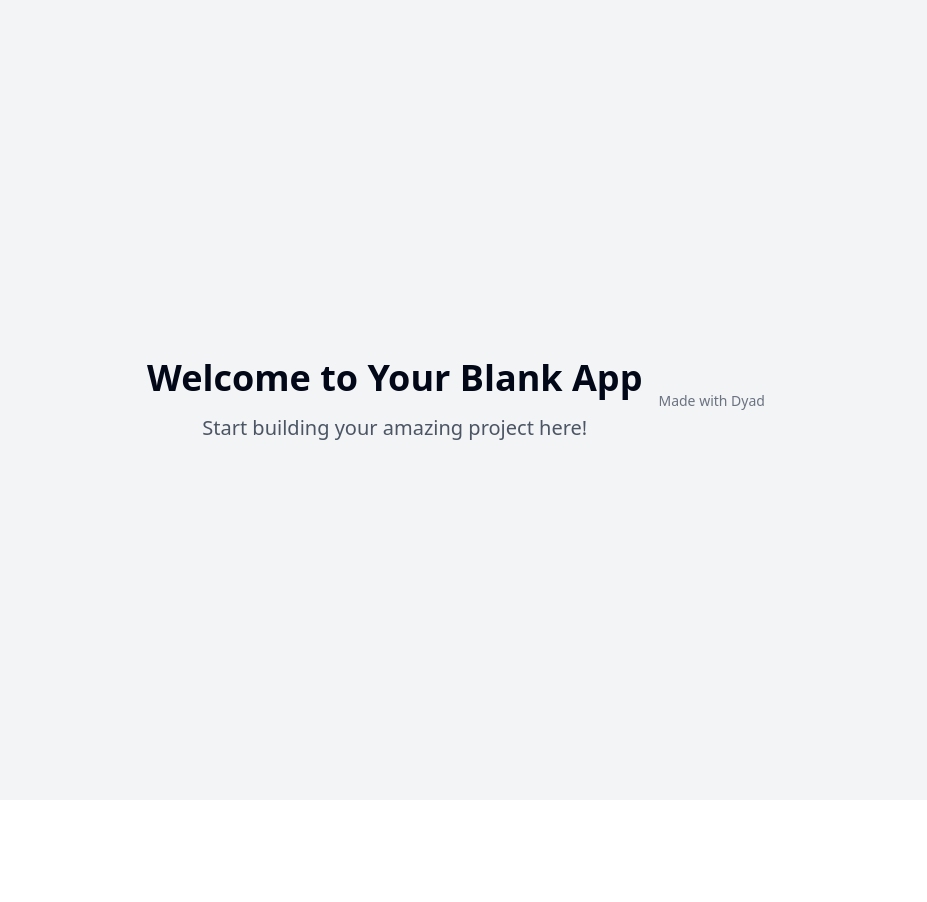
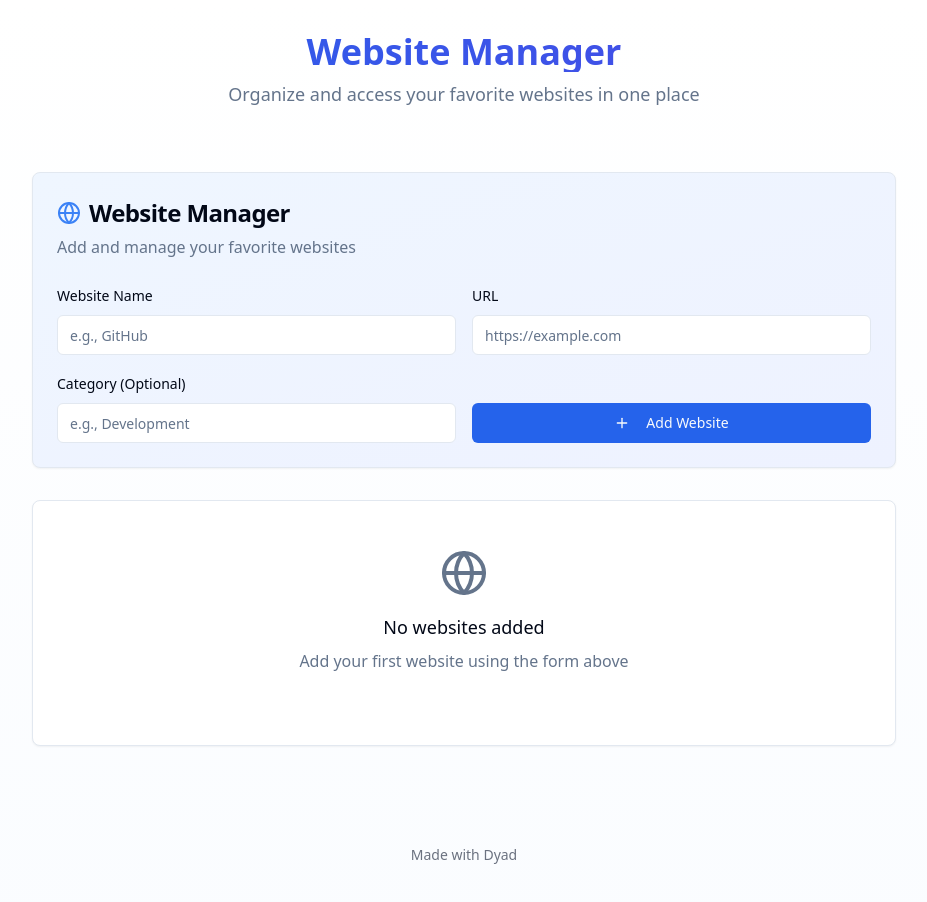
Before and after one commit to Rajveer1111231/CTONEW, a React (Vite) app: page / in a window 1280 px wide. Shown: the top 902 px of the page, without its empty margins (176-1103 px from the left). Before the commit the page ends 800 px from the top, so only its background shows below. Built offline with nearby package versions, Linux system fonts and the light colour scheme.

Commit message:
[dyad] Creating a modern website list manager - wrote 2 file(s)

```diff
--- /dev/null
+++ b/src/components/WebsiteList.tsx
@@ -0,0 +1,212 @@
+"use client";
+
+import { useState } from "react";
+import { Card, CardContent, CardHeader, CardTitle } from "@/components/ui/card";
+import { Button } from "@/components/ui/button";
+import { Input } from "@/components/ui/input";
+import { Label } from "@/components/ui/label";
+import {
+  ExternalLink,
+  Plus,
+  Trash2,
+  Globe,
+  Search,
+  Calendar,
+  Tag
+} from "lucide-react";
+import { useToast } from "@/hooks/use-toast";
+import { format } from "date-fns";
+
+interface Website {
+  id: string;
+  name: string;
+  url: string;
+  category: string;
+  createdAt: Date;
+}
+
+const WebsiteList = () => {
+  const [websites, setWebsites] = useState<Website[]>([]);
+  const [name, setName] = useState("");
+  const [url, setUrl] = useState("");
+  const [category, setCategory] = useState("");
+  const { toast } = useToast();
+
+  const validateUrl = (urlString: string) => {
+    try {
+      const urlObj = new URL(urlString);
+      return urlObj.protocol === "http:" || urlObj.protocol === "https:";
+    } catch {
+      return false;
+    }
+  };
+
+  const addWebsite = () => {
+    if (!name.trim() || !url.trim()) {
+      toast({
+        title: "Validation Error",
+        description: "Please enter both name and URL",
+        variant: "destructive",
+      });
+      return;
+    }
+
+    if (!validateUrl(url)) {
+      toast({
+        title: "Invalid URL",
+        description: "Please enter a valid URL (include http:// or https://)",
+        variant: "destructive",
+      });
+      return;
+    }
+
+    const newWebsite: Website = {
+      id: Math.random().toString(36).substring(2, 9),
+      name,
+      url,
+      category: category || "General",
+      createdAt: new Date(),
+    };
+
+    setWebsites([...websites, newWebsite]);
+    setName("");
+    setUrl("");
+    setCategory("");
+
+    toast({
+      title: "Website Added",
+      description: `${name} has been added to your list`,
+    });
+  };
+
+  const removeWebsite = (id: string, name: string) => {
+    setWebsites(websites.filter(website => website.id !== id));
+    toast({
+      title: "Website Removed",
+      description: `${name} has been removed from your list`,
+    });
+  };
+
+  const openWebsite = (url: string) => {
+    window.open(url, "_blank");
+  };
+
+  return (
+    <div className="max-w-4xl mx-auto p-4">
+      <Card className="mb-8 bg-gradient-to-br from-blue-50 to-indigo-50 dark:from-blue-950 dark:to-indigo-950">
+        <CardHeader>
+          <CardTitle className="flex items-center gap-2 text-2xl">
+            <Globe className="h-6 w-6 text-blue-500" />
+            Website Manager
+          </CardTitle>
+          <p className="text-muted-foreground">
+            Add and manage your favorite websites
+          </p>
+        </CardHeader>
+        <CardContent>
+          <div className="grid grid-cols-1 md:grid-cols-2 gap-4">
+            <div className="space-y-2">
+              <Label htmlFor="name">Website Name</Label>
+              <Input
+                id="name"
+                placeholder="e.g., GitHub"
+                value={name}
+                onChange={(e) => setName(e.target.value)}
+              />
+            </div>
+            <div className="space-y-2">
+              <Label htmlFor="url">URL</Label>
+              <Input
+                id="url"
+                placeholder="https://example.com"
+                value={url}
+                onChange={(e) => setUrl(e.target.value)}
+              />
+            </div>
+            <div className="space-y-2">
+              <Label htmlFor="category">Category (Optional)</Label>
+              <Input
+                id="category"
+                placeholder="e.g., Development"
+                value={category}
+                onChange={(e) => setCategory(e.target.value)}
+              />
+            </div>
+            <div className="flex items-end">
+              <Button
+                onClick={addWebsite}
+                className="w-full bg-blue-600 hover:bg-blue-700"
+              >
+                <Plus className="mr-2 h-4 w-4" />
+                Add Website
+              </Button>
+            </div>
+          </div>
+        </CardContent>
+      </Card>
+
+      {websites.length === 0 ? (
+        <Card className="text-center py-12">
+          <CardContent>
+            <Globe className="mx-auto h-12 w-12 text-muted-foreground" />
+            <h3 className="mt-4 text-lg font-medium">No websites added</h3>
+            <p className="mt-2 text-muted-foreground">
+              Add your first website using the form above
+            </p>
+          </CardContent>
+        </Card>
+      ) : (
+        <div className="grid grid-cols-1 md:grid-cols-2 lg:grid-cols-3 gap-4">
+          {websites.map((website) => (
+            <Card
+              key={website.id}
+              className="hover:shadow-lg transition-all duration-300 hover:-translate-y-1"
+            >
+              <CardHeader className="pb-2">
+                <div className="flex justify-between items-start">
+                  <CardTitle className="text-lg flex items-center gap-2">
+                    <div className="bg-blue-100 dark:bg-blue-900 p-2 rounded-lg">
+                      <Globe className="h-4 w-4 text-blue-600 dark:text-blue-300" />
+                    </div>
+                    <span className="truncate max-w-[140px]">{website.name}</span>
+                  </CardTitle>
+                  <Button
+                    variant="ghost"
+                    size="icon"
+                    onClick={() => removeWebsite(website.id, website.name)}
+                    className="text-destructive hover:text-destructive hover:bg-destructive/10"
+                  >
+                    <Trash2 className="h-4 w-4" />
+                  </Button>
+                </div>
+              </CardHeader>
+              <CardContent>
+                <div className="space-y-3">
+                  <div className="flex items-center text-sm text-muted-foreground">
+                    <Tag className="mr-2 h-4 w-4" />
+                    <span className="truncate">{website.category}</span>
+                  </div>
+                  <div className="flex items-center text-sm text-muted-foreground">
+                    <Calendar className="mr-2 h-4 w-4" />
+                    <span>{format(website.createdAt, "MMM d, yyyy")}</span>
+                  </div>
+                  <Button
+                    variant="outline"
+                    size="sm"
+                    className="w-full mt-2"
+                    onClick={() => openWebsite(website.url)}
+                  >
+                    <ExternalLink className="mr-2 h-4 w-4" />
+                    Visit Website
+                  </Button>
+                </div>
+              </CardContent>
+            </Card>
+          ))}
+        </div>
+      )}
+    </div>
+  );
+};
+
+export default WebsiteList;
--- a/src/pages/Index.tsx
+++ b/src/pages/Index.tsx
@@ -1,17 +1,26 @@
-// Update this page (the content is just a fallback if you fail to update the page)
-
+// Update this page to include the website list manager
 import { MadeWithDyad } from "@/components/made-with-dyad";
+import WebsiteList from "@/components/WebsiteList";
 
 const Index = () => {
   return (
-    <div className="min-h-screen flex items-center justify-center bg-gray-100">
-      <div className="text-center">
-        <h1 className="text-4xl font-bold mb-4">Welcome to Your Blank App</h1>
-        <p className="text-xl text-gray-600">
-          Start building your amazing project here!
-        </p>
+    <div className="min-h-screen bg-gradient-to-b from-background to-blue-50/30 dark:to-blue-950/10">
+      <div className="container py-8">
+        <header className="text-center mb-12">
+          <h1 className="text-4xl font-bold bg-gradient-to-r from-blue-600 to-indigo-600 bg-clip-text text-transparent">
+            Website Manager
+          </h1>
+          <p className="text-lg text-muted-foreground mt-2">
+            Organize and access your favorite websites in one place
+          </p>
+        </header>
+
+        <WebsiteList />
+
+        <div className="mt-16">
+          <MadeWithDyad />
+        </div>
       </div>
-      <MadeWithDyad />
     </div>
   );
 };
```
